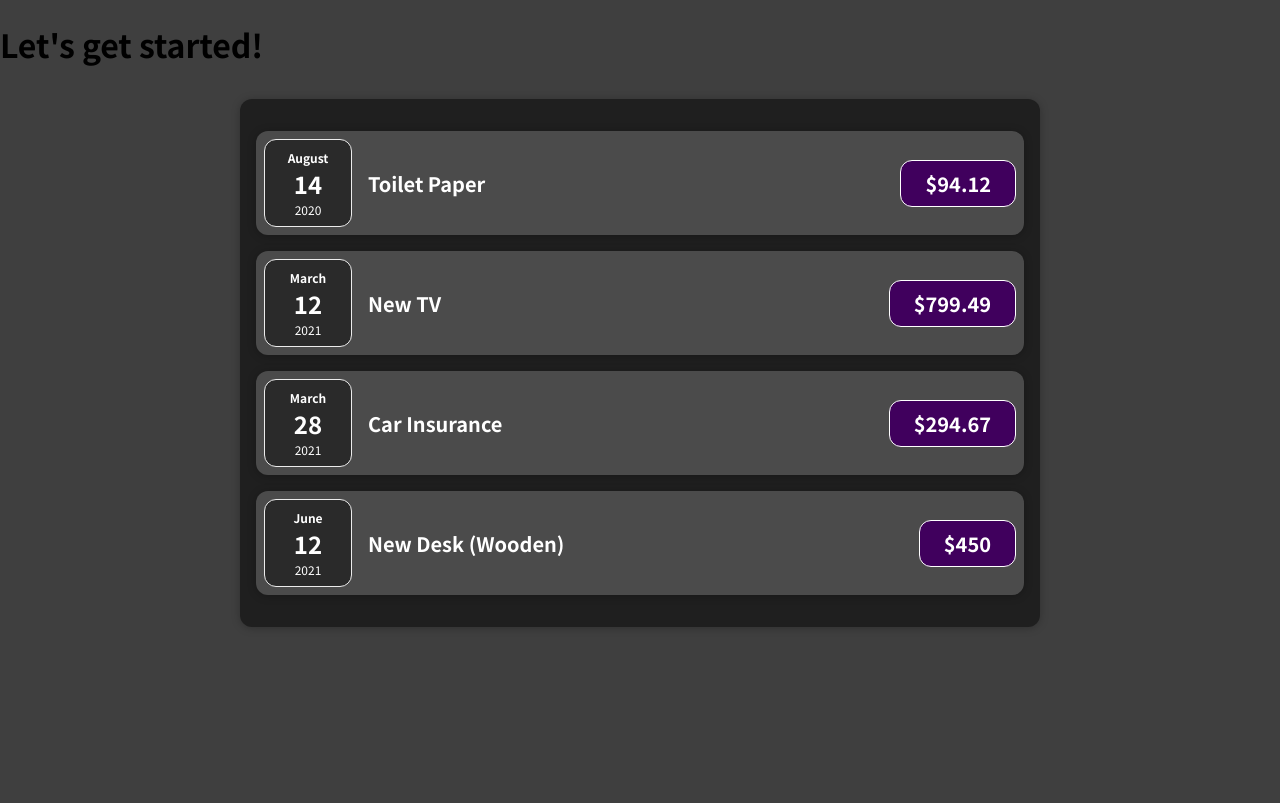
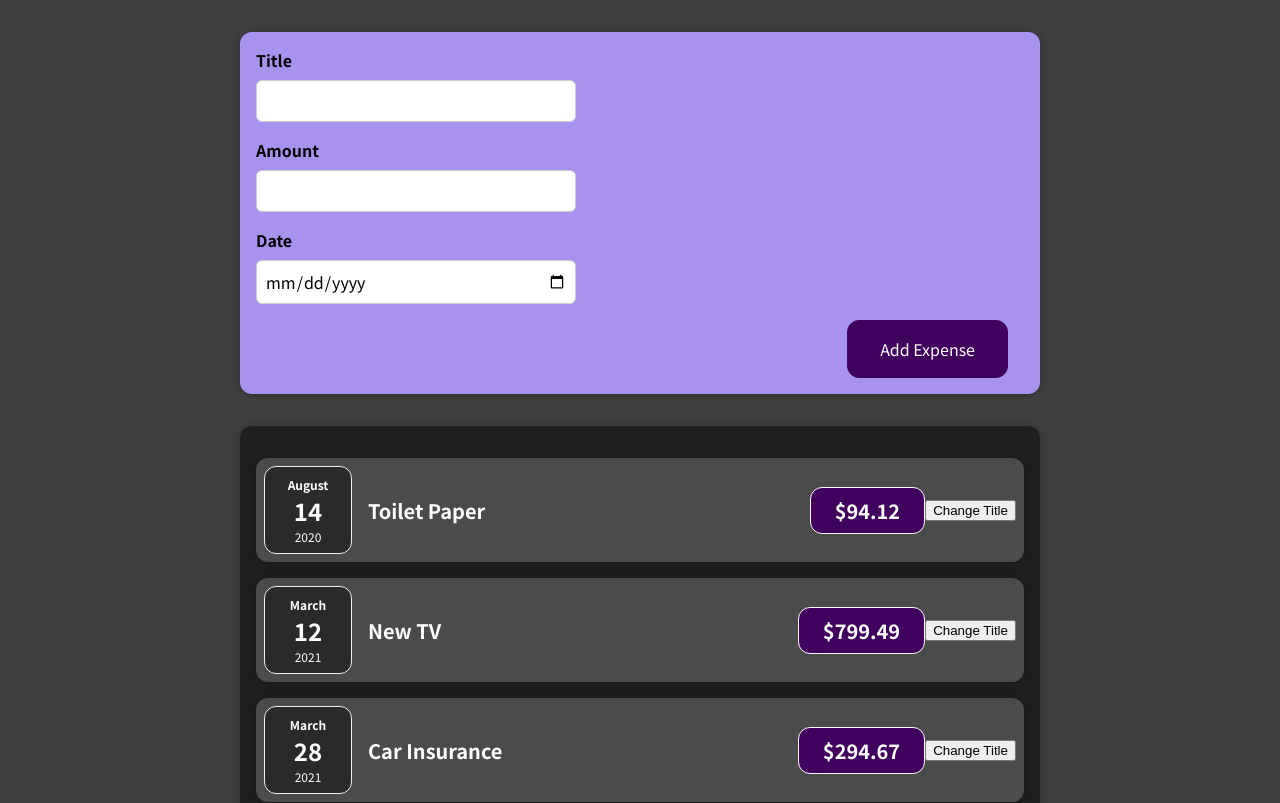
Before and after one commit to AyjayJr/expenses_tracker, a React (Create React App) app: page / in a window 1280 px wide. Shown: the top 803 px of the page. Built offline with nearby package versions, Linux system fonts and the light colour scheme.

Commit message:
added expense form component

```diff
--- a/src/App.js
+++ b/src/App.js
@@ -1,4 +1,7 @@
+import React from 'react';
 import Expenses from "./components/Expenses/Expenses.js";
+import NewExpense from './components/NewExpenses/NewExpense';
+
 
 function App() {
   const expenses = [
@@ -30,7 +33,7 @@
 
   return (
     <div>
-      <h1>Let's get started!</h1>
+      <NewExpense />
       <Expenses expenses={expenses}/>
     </div>
   );
--- a/src/components/Expenses/ExpenseItem.js
+++ b/src/components/Expenses/ExpenseItem.js
@@ -1,15 +1,26 @@
+import React, { useState } from 'react';
 import ExpenseDate from './ExpenseDate';
 import Card from '../UI/Card';
 import './ExpenseItem.css';
 
 function ExpenseItem(props) {
+	// useState allows us to change variables that have already been rendered
+	// must pass the variable that wants to change
+	// useState returns 2 variables, the variable to be changed, and a function to change it
+	const [title, setTitle] = useState(props.title);
+
+	const clickHandler= () => {
+		setTitle('Updated!');
+	}
+
 	return (
 		<Card className="expense-item">
 			<ExpenseDate date={props.date} />
 			<div className="expense-item__description">
-				<h2>{props.title}</h2>
+				<h2>{title}</h2>
 				<div className="expense-item__price">${props.amount}</div>
 			</div>
+			<button onClick={clickHandler}>Change Title</button>
 		</Card>
 	);
 }
--- /dev/null
+++ b/src/components/NewExpenses/ExpenseForm.css
@@ -0,0 +1,26 @@
+.new-expense__controls {
+  display: flex;
+  flex-wrap: wrap;
+  gap: 1rem;
+  margin-bottom: 1rem;
+  text-align: left;
+}
+
+.new-expense__control label {
+  font-weight: bold;
+  margin-bottom: 0.5rem;
+  display: block;
+}
+
+.new-expense__control input {
+  font: inherit;
+  padding: 0.5rem;
+  border-radius: 6px;
+  border: 1px solid #ccc;
+  width: 20rem;
+  max-width: 100%;
+}
+
+.new-expense__actions {
+  text-align: right;
+}
--- /dev/null
+++ b/src/components/NewExpenses/ExpenseForm.js
@@ -0,0 +1,51 @@
+import React, { useState } from 'react';
+import './ExpenseForm.css';
+
+function ExpenseForm() {
+	// we always use a string here bc e.target.value is always stored as a string
+	const [userTitle, setUserTitle] = useState('');
+	const [userAmount, setUserAmount] = useState('');
+	const [userDate, setUserDate] = useState('');
+
+	// event is a default js argument that has details about the event that occurred
+	// we are interested in the value property which stores the value in the input field
+	const titleChangeHandler = (event) => {
+		setUserTitle(event.target.value);
+	};
+
+	const amountChangeHandler = (event) => {
+		setUserAmount(event.target.value);
+	};
+
+	const dateChangeHandler = (event) => {
+		setUserDate(event.target.value);
+	};
+
+	return (
+		<form>
+			<div className='new-expense__controls'>
+				<div className='new-expense__control'>
+					<label>Title</label>
+					<input type='text' onChange={titleChangeHandler} />
+				</div>
+			</div>
+			<div className='new-expense__controls'>
+				<div className='new-expense__control'>
+					<label>Amount</label>
+					<input type='number' min='0.01' step='0.01' onChange={amountChangeHandler} />
+				</div>
+			</div>
+			<div className='new-expense__controls'>
+				<div className='new-expense__control'>
+					<label>Date</label>
+					<input type='date' min='2019-01-01' step='2022-12-31' onClick={dateChangeHandler} />
+				</div>
+			</div>
+			<div className="new-expense__actions">
+				<button type='submit'>Add Expense</button>
+			</div>
+		</form>
+	)
+}
+
+export default ExpenseForm;
--- /dev/null
+++ b/src/components/NewExpenses/NewExpense.css
@@ -0,0 +1,38 @@
+.new-expense {
+  background-color: #a892ee;
+  padding: 1rem;
+  margin: 2rem auto;
+  width: 50rem;
+  max-width: 95%;
+  border-radius: 12px;
+  text-align: center;
+  box-shadow: 0 1px 8px rgba(0, 0, 0, 0.25);
+}
+
+.new-expense button {
+  font: inherit;
+  cursor: pointer;
+  padding: 1rem 2rem;
+  border: 1px solid #40005d;
+  background-color: #40005d;
+  color: white;
+  border-radius: 12px;
+  margin-right: 1rem;
+}
+
+.new-expense button:hover,
+.new-expense button:active {
+  background-color: #510674;
+  border-color: #510674;
+}
+
+.new-expense button.alternative {
+  color: #220131;
+  border-color: transparent;
+  background-color: transparent;
+}
+
+.new-expense button.alternative:hover,
+.new-expense button.alternative:active {
+  background-color: #ddb3f8;
+}
--- /dev/null
+++ b/src/components/NewExpenses/NewExpense.js
@@ -0,0 +1,13 @@
+import React from 'react';
+import ExpenseForm from './ExpenseForm';
+import './NewExpense.css';
+
+function NewExpense() {
+	return (
+		<div className='new-expense'>
+			<ExpenseForm />
+		</div>
+	)
+}
+
+export default NewExpense;
```
